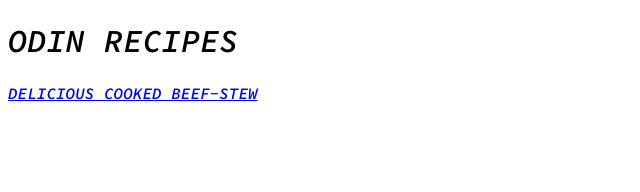
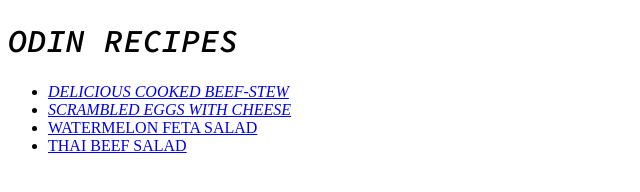
Before and after one commit to Eddy518/odin-recipes, a plain HTML site: page index.html in a window 1280 px wide. Shown: the whole page, without its empty margins (0-640 px from the left). Drawn offline with Linux system fonts and the light colour scheme; a web font is replaced by a local one.

Commit message:
Add links to recipe pages

```diff
--- a/index.html
+++ b/index.html
@@ -4,15 +4,20 @@
     <meta charset="UTF-8">
     <meta name="viewport" content="width=device-width, initial-scale=1.0">
     <title>Document</title>
+    <!--Google Source code fonts -->
     <link rel="preconnect" href="https://fonts.googleapis.com">
     <link rel="preconnect" href="https://fonts.gstatic.com" crossorigin>
     <link href="https://fonts.googleapis.com/css2?family=Akshar:wght@500&family=Fjalla+One&family=Source+Code+Pro:ital,wght@1,600&display=swap" rel="stylesheet">
+    <!--End of Source code fonts-->
     <link rel="stylesheet" href="styles/style.css">
 </head>
 <body>
     <h1>ODIN RECIPES</h1>
-    <div>
-    <a href="recipes/beef-stew.html"><em>DELICIOUS COOKED BEEF-STEW</em></a>
-    </div>
+    <ul>
+    <li><a href="recipes/beef-stew.html"><em>DELICIOUS COOKED BEEF-STEW</em></a></li>
+    <li><a href="recipes/eggs.html"><em>SCRAMBLED EGGS WITH CHEESE</em></a></li>
+    <li><a href="recipes/watermelon-salad.html">WATERMELON FETA SALAD </a></li>
+    <li><a href="recipes/thai-beef-salad.html">THAI BEEF SALAD</a></li>
+    </ul>
 </body>
 </html>
--- a/styles/style.css
+++ b/styles/style.css
@@ -1,4 +1,4 @@
-*{
+h1,h2,h3{
     font-family: 'Akshar', sans-serif;
 font-family: 'Fjalla One', sans-serif;
 font-family: 'Source Code Pro', monospace;
```
